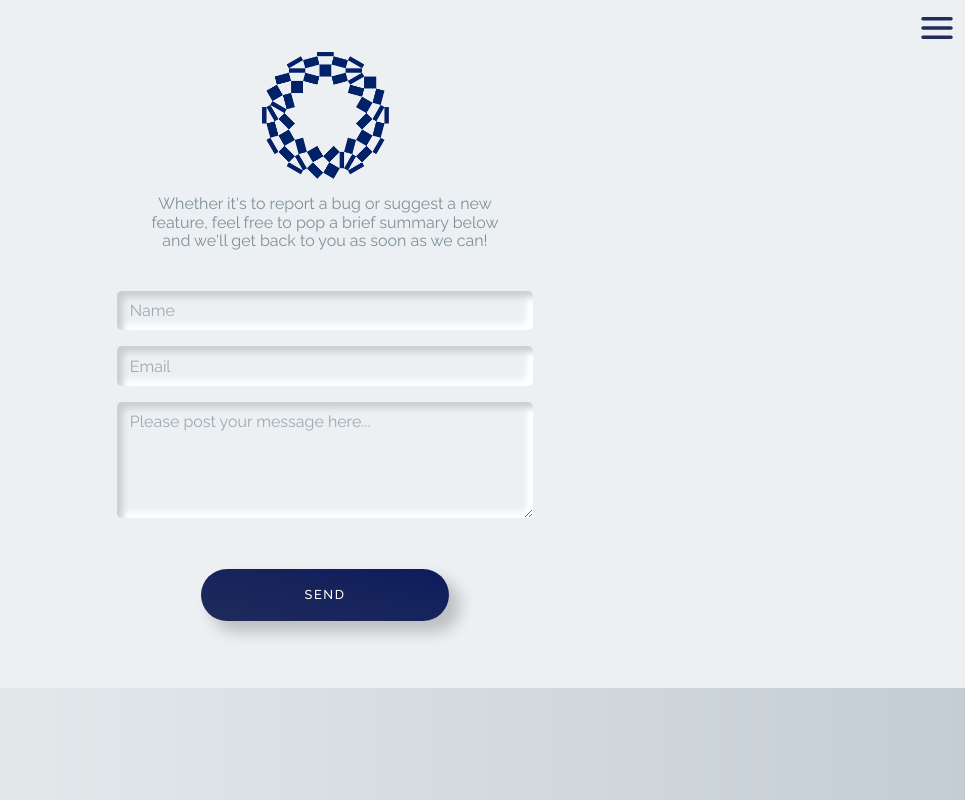
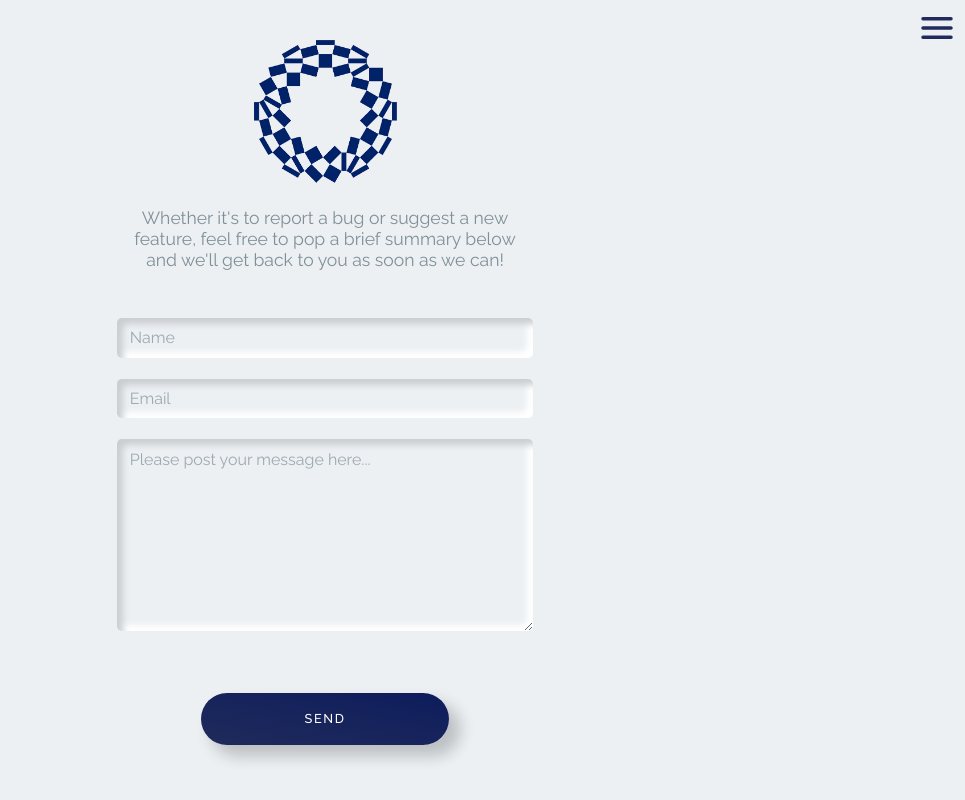
Before and after one commit to loosenthedark/going-for-gold, a React (Create React App) app: page /contact in a window 1280 px wide. Shown: the whole page, without its empty margins (315-1280 px from the left). Built offline with nearby package versions, Linux system fonts and the light colour scheme; no server answers.

Commit message:
RWD: All finalised styles applied to Contact page for tablet

```diff
--- a/src/index.css
+++ b/src/index.css
@@ -1367,12 +1367,47 @@ textarea:focus,
     outline: none;
 }
 
+
+/* Media Query */
+
+
+/* large mobile */
+
 @media screen and (min-width: 576px) {
     .alert {
         padding: 0.75rem 1.5rem;
     }
     .form-group:nth-of-type(5) {
         margin-bottom: 2.8rem;
+    }
+}
+
+
+/* tablet */
+
+@media screen and (min-width: 768px) {
+    .form-contact {
+        min-height: 100vh;
+    }
+    textarea {
+        height: 12rem;
+    }
+    .form-contact>h6 {
+        padding-top: 1.5rem;
+        padding-bottom: 1rem;
+        line-height: 1.2;
+        font-size: 1.1rem;
+        max-width: 24rem;
+    }
+    .form-group {
+        margin-bottom: 1.3rem;
+    }
+    .form-contact>.form-logo {
+        max-width: 9rem;
+        max-height: 9rem;
+    }
+    .form-group:nth-of-type(5) {
+        margin-bottom: 3.5rem;
     }
 }
 
```
